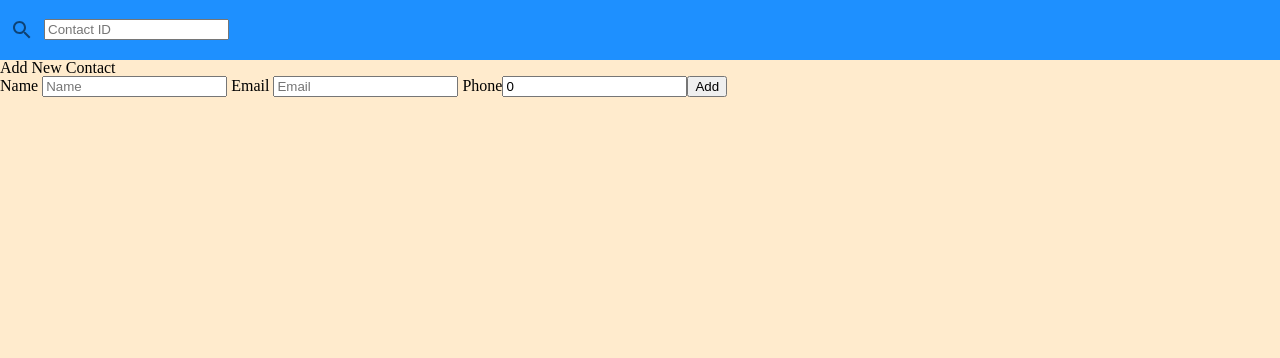
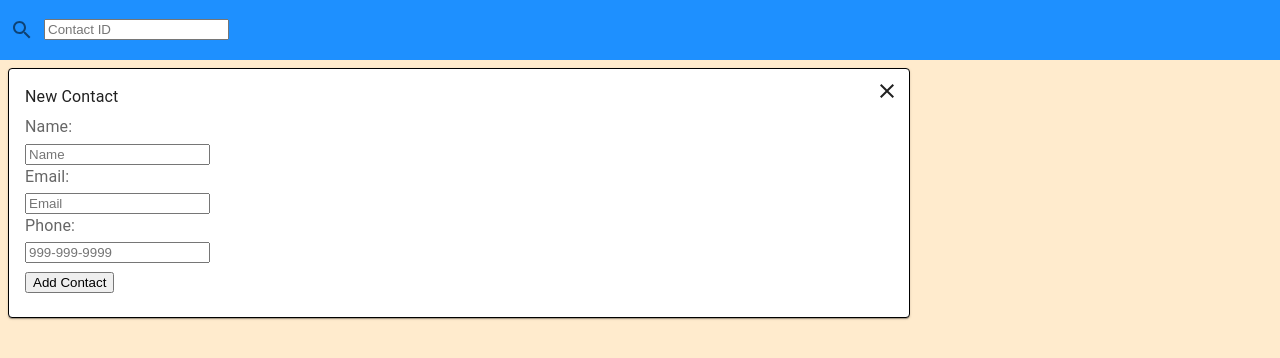
Before and after one commit to waddal/CRUD1, a React (Create React App) app: page /contacts/add in a window 1280 px wide. Shown: the top 358 px of the page. Built offline with nearby package versions, Linux system fonts and the light colour scheme.

Commit message:
feat: addContactForm restyled for cohesive experience, redux store tidied up, actions cleaned and confirmation message added

```diff
--- a/src/actions/index.js
+++ b/src/actions/index.js
@@ -1,11 +1,12 @@
-import axios from 'axios';
+import axios from "axios";
 
 export const FETCH_START = "FETCH_START";
 export const FETCH_SUCCESS = "FETCH_SUCCESS";
 export const FETCH_FAIL = "FETCH_FAIL";
-export const ADD_CONTACT = 'ADD_CONTACT';
-export const DELETE_CONTACT = 'DELETE_CONTACT';
-export const UPDATE_CONTACT = 'UPDATE_CONTACT';
+export const ADD_CONTACT = "ADD_CONTACT";
+export const DELETE_CONTACT = "DELETE_CONTACT";
+export const UPDATE_CONTACT = "UPDATE_CONTACT";
+export const CONFIRMATION_MESSAGE = "CONFIRMATION_MESSAGE";
 
 export const getContacts = () => {
   return (dispatch) => {
@@ -13,7 +14,6 @@ export const getContacts = () => {
     axios
       .get(`${process.env.REACT_APP_API}entries`)
       .then((res) => {
-        console.log(res.data);
         dispatch(fetchSuccess(res.data));
       })
       .catch((err) => {
@@ -28,58 +28,64 @@ export const getContactById = (id) => {
     axios
       .get(`${process.env.REACT_APP_API}entry?id=${id}`)
       .then((res) => {
-        console.log(res.data);
         dispatch(fetchSuccess(res.data));
       })
       .catch((err) => {
-        dispatch(fetchFail({message: `Unable to locate contact with id, ${id}`, error: err}));
+        dispatch(
+          fetchFail({
+            message: `Unable to locate contact with id, ${id}`,
+          })
+        );
       });
   };
 };
 
 export const addContact = (contact) => {
-  console.log('actions suite: ', contact);
   return (dispatch) => {
-    dispatch(fetchStart());
     axios
       .post(`${process.env.REACT_APP_API}entry`, contact)
       .then((res) => {
-        dispatch(fetchSuccess(res.data));
+        dispatch(
+          confirmationMessage({ message: "New contact successfully added!" })
+        );
       })
       .catch((err) => {
-        dispatch(fetchFail({message: `Unable to create contact`, error: err}));
+        dispatch(fetchFail({ message: `Unable to create contact` }));
       });
   };
-}
+};
 
 export const deleteContact = (id) => {
-  console.log('contact being removed: ', id);
   return (dispatch) => {
-    // dispatch(fetchStart());
     axios
       .delete(`${process.env.REACT_APP_API}entry?id=${id}`, id)
       .then((res) => {
-        console.log('deleted: ', res.data)
-        // dispatch(fetchSuccess(res.data));
+        dispatch(
+          confirmationMessage({ message: "Deleted contact successfully." })
+        );
       })
       .catch((err) => {
-        dispatch(fetchFail({message: `Unable to create contact`, error: err}));
+        dispatch(fetchFail({ message: `Unable to create contact` }));
       });
   };
-}
+};
 
 export const fetchStart = () => {
   return { type: FETCH_START };
-}
+};
 
 export const fetchSuccess = (data) => {
   return { type: FETCH_SUCCESS, payload: data };
-}
+};
 
 export const fetchFail = (message) => {
   return { type: FETCH_FAIL, payload: message };
-}
+};
 
 export const updateContact = (contactId) => {
-  return {type: UPDATE_CONTACT, payload: contactId};
-}
+  return { type: UPDATE_CONTACT, payload: contactId };
+};
+
+export const confirmationMessage = (message) => {
+  return { type: CONFIRMATION_MESSAGE, payload: message };
+};
--- a/src/components/AddContactForm.js
+++ b/src/components/AddContactForm.js
@@ -2,9 +2,15 @@ import React, { useState } from "react";
 import { connect } from "react-redux";
 import { useNavigate } from "react-router-dom";
 
+import Box from "@mui/material/Box";
+import Card from "@mui/material/Card";
+import CardContent from "@mui/material/CardContent";
+import Typography from "@mui/material/Typography";
+import CloseIcon from "@mui/icons-material/Close";
+
 import { addContact } from "../actions/index";
 
-const initialFormValues = { name: "", email: "", phone: 0 };
+const initialFormValues = { name: "", email: "", phone: null };
 
 const AddContactForm = ({ addContact }) => {
   const [formValues, setFormValues] = useState(initialFormValues);
@@ -23,11 +29,41 @@ const AddContactForm = ({ addContact }) => {
     navigate("/contacts");
   };
 
+  const handleNavigateContacts = () => {
+    navigate("/contacts");
+  };
+
   return (
-    <div>
+    <Box>
+      <Card
+        sx={{
+          position: "relative",
+          minWidth: 650,
+          maxWidth: 900,
+          border: "1px solid black",
+          margin: 1,
+        }}
+      >
+        <div
+          style={{
+            position: "absolute",
+            top: 10,
+            right: 10,
+            cursor: "pointer",
+          }}
+          onClick={handleNavigateContacts}
+        >
+          <CloseIcon />
+        </div>
+        <CardContent>
+          <Typography color="text.primary" gutterBottom>
+            New Contact
+          </Typography>
           <form onSubmit={handleSubmit}>
-        <h2>Add New Contact</h2>
-        <label> Name </label>
+            <Typography color="text.secondary" gutterBottom>
+              Name:
+            </Typography>
+            <Typography variant="body2" component="div">
               <input
                 name="name"
                 placeholder="Name"
@@ -35,8 +71,11 @@ const AddContactForm = ({ addContact }) => {
                 value={formValues.name}
                 onChange={handleChange}
               />
-
-        <label> Email </label>
+            </Typography>
+            <Typography sx={{ mb: 0.5 }} color="text.secondary">
+              Email:
+            </Typography>
+            <Typography variant="body2">
               <input
                 name="email"
                 placeholder="Email"
@@ -44,19 +83,28 @@ const AddContactForm = ({ addContact }) => {
                 value={formValues.email}
                 onChange={handleChange}
               />
-
-        <label> Phone</label>
+            </Typography>
+            <Typography sx={{ mb: 0.5 }} color="text.secondary">
+              Phone:
+            </Typography>
+            <Typography variant="body2">
               <input
                 name="phone"
-          placeholder="Phone"
+                placeholder="999-999-9999"
                 type={"tel"}
                 value={formValues.phone}
                 onChange={handleChange}
               />
-
-        <input type={"submit"} value={"Add"} />
+            </Typography>
+            <input
+              type={"submit"}
+              value={"Add Contact"}
+              style={{ cursor: "pointer", marginTop: "1%" }}
+            />
           </form>
-    </div>
+        </CardContent>
+      </Card>
+    </Box>
   );
 };
 
--- a/src/components/ContactCard.js
+++ b/src/components/ContactCard.js
@@ -29,9 +29,8 @@ const ContactCard = ({ contacts, deleteContact }) => {
   }
 
   const handleDeleteContact = () => {
-    console.log('deleting contact');
     handleModal();
-    // deleteContact(contact.id);
+    deleteContact(contact.id);
     handleNavigateContacts();
   };
 
--- a/src/components/DeleteContactDialog.js
+++ b/src/components/DeleteContactDialog.js
@@ -1,4 +1,4 @@
-import React, { useState } from "react";
+import React from "react";
 import Button from "@mui/material/Button";
 import Dialog from "@mui/material/Dialog";
 import DialogActions from "@mui/material/DialogActions";
--- a/src/reducers/index.js
+++ b/src/reducers/index.js
@@ -2,16 +2,14 @@ import {
   FETCH_START,
   FETCH_SUCCESS,
   FETCH_FAIL,
-  ADD_CONTACT,
-  DELETE_CONTACT,
-  // UPDATE_CONTACT,
+  CONFIRMATION_MESSAGE
 } from "../actions/index";
 
 const initialState = {
   contacts: [],
   isFetching: false,
   isSuccess: false,
-  error: "",
+  message: "",
 };
 
 const reducer = (state = initialState, action) => {
@@ -20,7 +18,7 @@ const reducer = (state = initialState, action) => {
       return {
         ...state,
         isFetching: true,
-        error: "",
+        message: "",
       };
     case FETCH_SUCCESS:
       return {
@@ -34,15 +32,12 @@ const reducer = (state = initialState, action) => {
         ...state,
         isFetching: false,
         isSuccess: false,
-        error: action.payload,
+        message: action.payload,
       };
-    case ADD_CONTACT:
+    case CONFIRMATION_MESSAGE:
       return {
         ...state,
-      };
-    case DELETE_CONTACT:
-      return {
-        ...state,
+        message: action.payload,
       };
     default:
       return state;
```
Lines whose indentation alone changed are shown as unchanged.
